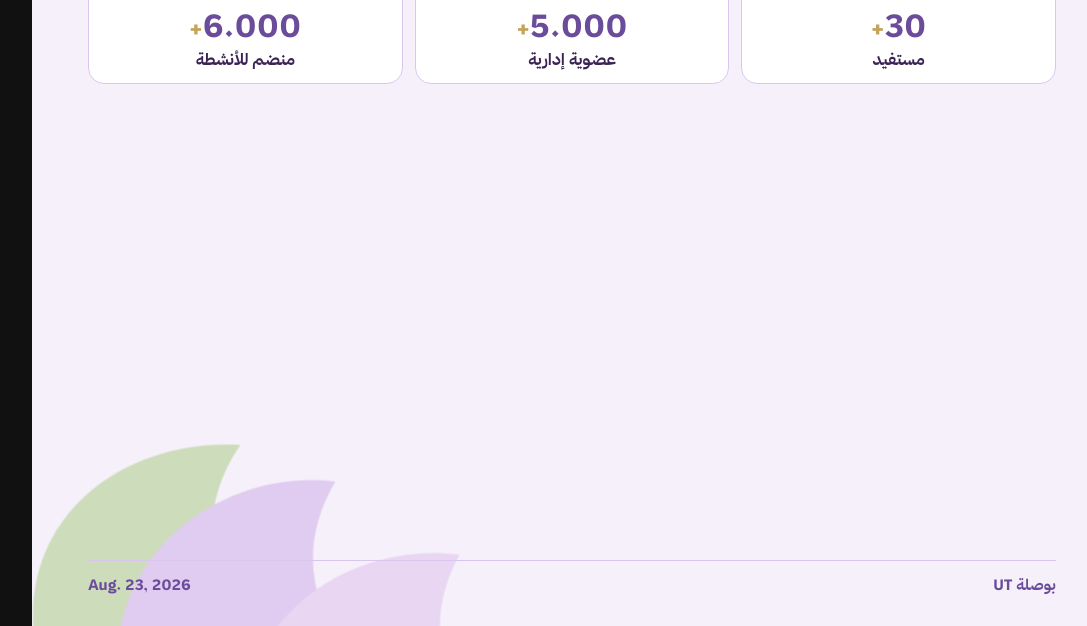
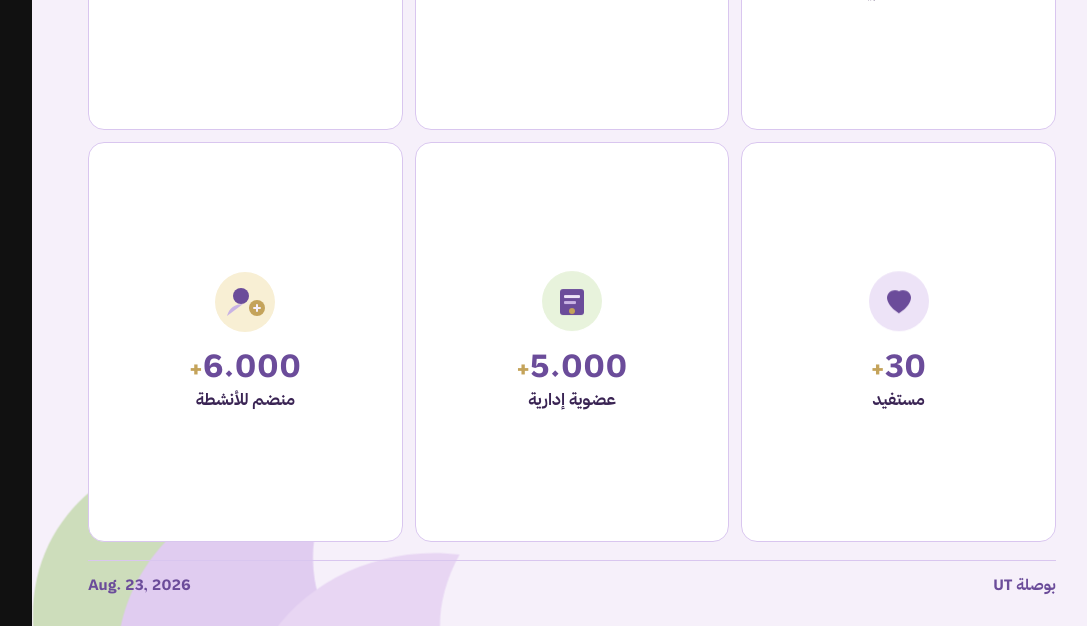
Before and after one commit to iksasa15/g, a website: page poster/page2.html in a window 1280 px wide. Shown: the part 724-1350 px from the top of the page, without its empty margins (168-1255 px from the left). Drawn offline with Linux system fonts and the light colour scheme.

Commit message:
Update styles in page2.html for improved layout and visual consistency. Added flex properties to the .stat class for better alignment and adjusted padding for a more polished appearance. Updated poster image to a new version.

```diff
--- a/poster/page2.html
+++ b/poster/page2.html
@@ -125,14 +125,17 @@
       grid-template-columns: 1fr 1fr 1fr;
       gap: 12px;
       flex: 1;
-      align-content: start;
     }
 
     .stat {
+      display: flex;
+      flex-direction: column;
+      align-items: center;
+      justify-content: center;
       background: #fff;
       border: 1.5px solid #D9C6EF;
       border-radius: 16px;
-      padding: 16px 12px 14px;
+      padding: 14px 12px;
       text-align: center;
       animation: rise 0.65s ease both;
     }
```
Also changed, not shown: poster/page2-1080x1350.png.
